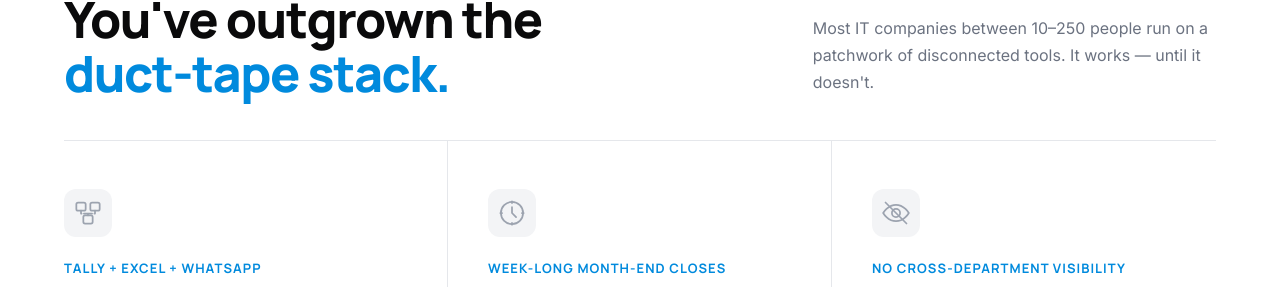
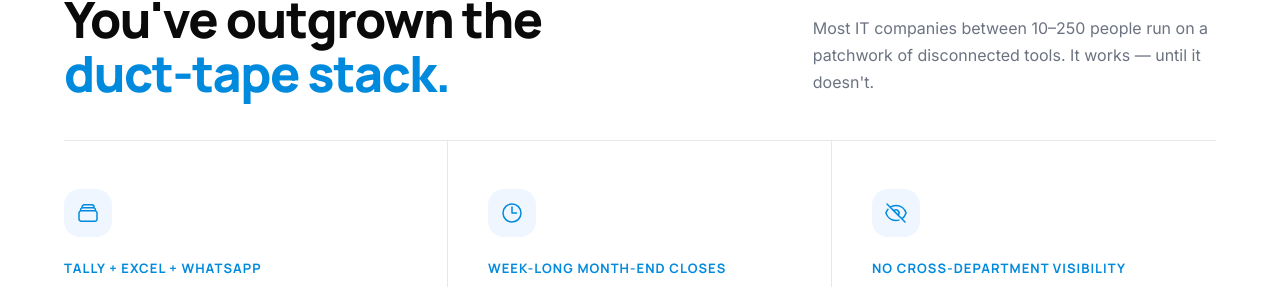
Before and after one commit to NitinJajoria/iprofit-landing-page, a Next.js app: page / in a window 1280 px wide. Shown: the part 1041-1328 px from the top of the page. Built offline with nearby package versions, Linux system fonts and the light colour scheme.

Commit message:
icons update in duct-tape stack

```diff
--- a/app/components/Home/Feedback.tsx
+++ b/app/components/Home/Feedback.tsx
@@ -2,127 +2,30 @@
 
 import Link from "next/link";
 import { motion } from "framer-motion";
+import {
+	HiOutlineRectangleStack,
+	HiOutlineClock,
+	HiOutlineEyeSlash,
+} from "react-icons/hi2";
 
 const painPoints = [
 	{
 		before: "Tally + Excel + WhatsApp",
 		insight:
 			"Your data lives in 5 places. Nothing syncs. Every report is a manual merge.",
-		icon: (
-			<svg
-				width="28"
-				height="28"
-				viewBox="0 0 24 24"
-				fill="none"
-				xmlns="http://www.w3.org/2000/svg"
-			>
-				<rect
-					x="2"
-					y="3"
-					width="8"
-					height="7"
-					rx="1.5"
-					stroke="currentColor"
-					strokeWidth="1.5"
-				/>
-				<rect
-					x="14"
-					y="3"
-					width="8"
-					height="7"
-					rx="1.5"
-					stroke="currentColor"
-					strokeWidth="1.5"
-				/>
-				<rect
-					x="8"
-					y="14"
-					width="8"
-					height="7"
-					rx="1.5"
-					stroke="currentColor"
-					strokeWidth="1.5"
-				/>
-				<path
-					d="M6 10V12.5H12M18 10V12.5H12M12 12.5V14"
-					stroke="currentColor"
-					strokeWidth="1.5"
-					strokeLinecap="round"
-					strokeLinejoin="round"
-					strokeDasharray="3 2"
-				/>
-			</svg>
-		),
+		icon: HiOutlineRectangleStack,
 	},
 	{
 		before: "Week-long month-end closes",
 		insight:
 			"Finance chases HR, HR chases ops, errors compound, compliance deadlines slip.",
-		icon: (
-			<svg
-				width="28"
-				height="28"
-				viewBox="0 0 24 24"
-				fill="none"
-				xmlns="http://www.w3.org/2000/svg"
-			>
-				<circle
-					cx="12"
-					cy="12"
-					r="9.5"
-					stroke="currentColor"
-					strokeWidth="1.5"
-				/>
-				<path
-					d="M12 7V12L15.5 15.5"
-					stroke="currentColor"
-					strokeWidth="1.5"
-					strokeLinecap="round"
-					strokeLinejoin="round"
-				/>
-				<path
-					d="M3.5 12H2M22 12H20.5M12 3.5V2M12 22V20.5"
-					stroke="currentColor"
-					strokeWidth="1.5"
-					strokeLinecap="round"
-				/>
-			</svg>
-		),
+		icon: HiOutlineClock,
 	},
 	{
 		before: "No cross-department visibility",
 		insight:
 			"Leadership makes decisions on gut feel because real numbers take days to compile.",
-		icon: (
-			<svg
-				width="28"
-				height="28"
-				viewBox="0 0 24 24"
-				fill="none"
-				xmlns="http://www.w3.org/2000/svg"
-			>
-				<path
-					d="M1 12s4-7 11-7 11 7 11 7-4 7-11 7S1 12 1 12z"
-					stroke="currentColor"
-					strokeWidth="1.5"
-					strokeLinecap="round"
-					strokeLinejoin="round"
-				/>
-				<circle
-					cx="12"
-					cy="12"
-					r="3.5"
-					stroke="currentColor"
-					strokeWidth="1.5"
-				/>
-				<path
-					d="M3 3L21 21"
-					stroke="currentColor"
-					strokeWidth="1.5"
-					strokeLinecap="round"
-				/>
-			</svg>
-		),
+		icon: HiOutlineEyeSlash,
 	},
 ];
 
@@ -160,12 +63,12 @@ export default function Feedback() {
 								whileInView={{ opacity: 1, y: 0 }}
 								viewport={{ once: true, margin: "-60px" }}
 								transition={{ duration: 0.5, delay: i * 0.12 }}
-								className={`border-b border-[#E5E7EB] py-8 sm:border-b-0 sm:py-10 lg:py-12 ${
+								className={`group border-b border-[#E5E7EB] py-8 sm:border-b-0 sm:py-10 lg:py-12 ${
 									i < 2 ? "sm:border-r sm:border-[#E5E7EB]" : ""
 								} ${i === 0 ? "sm:pr-8 lg:pr-10" : i === 1 ? "sm:px-8 lg:px-10" : "sm:pl-8 lg:pl-10"}`}
 							>
-								<div className="mb-5 flex h-12 w-12 items-center justify-center rounded-xl bg-[#F3F4F6] text-[#9CA3AF]">
-									{item.icon}
+								<div className="mb-5 flex h-12 w-12 items-center justify-center rounded-2xl bg-blue-50 text-[#008ADD] transition-all duration-500 group-hover:scale-110 group-hover:rotate-6 group-hover:bg-[#008ADD] group-hover:text-white">
+									<item.icon className="h-6 w-6" />
 								</div>
 								<p className="mb-3 font-manrope text-[13px] font-bold uppercase tracking-[0.08em] text-[#008ADD]">
 									{item.before}
```
